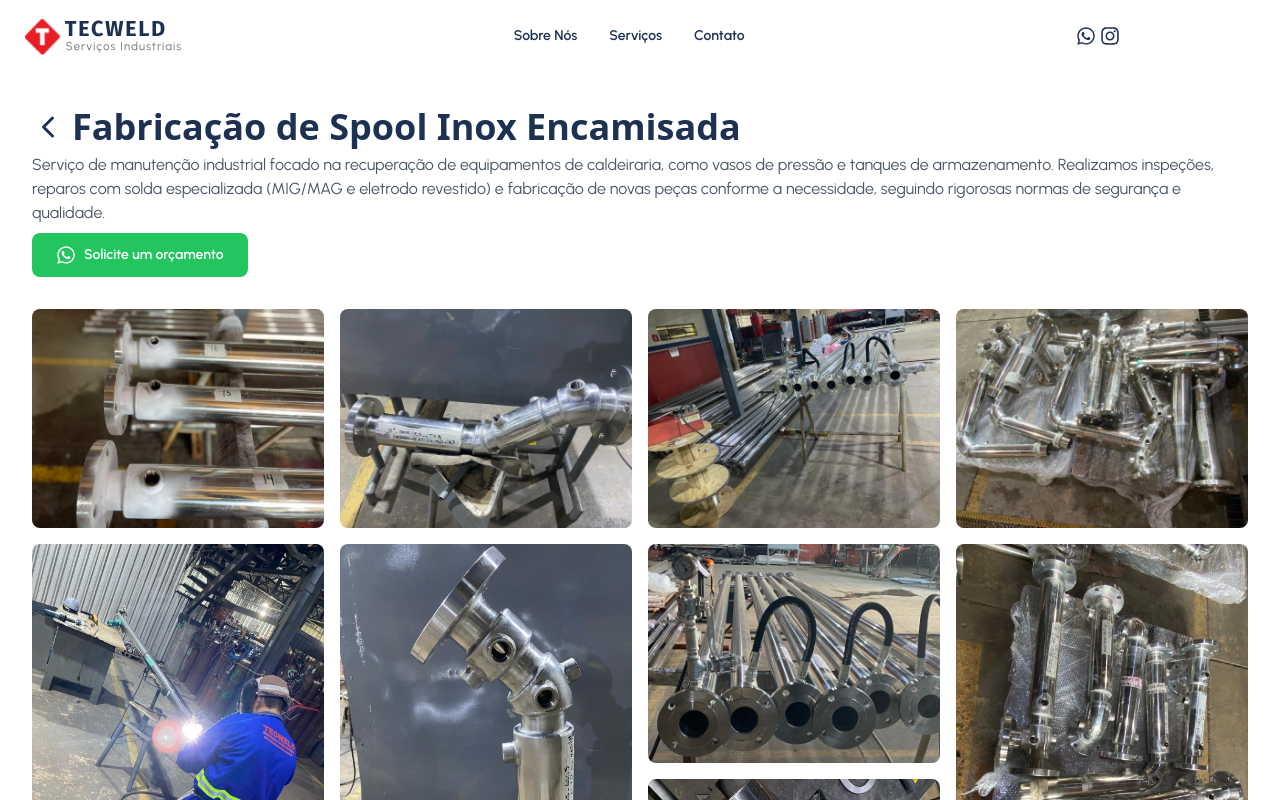
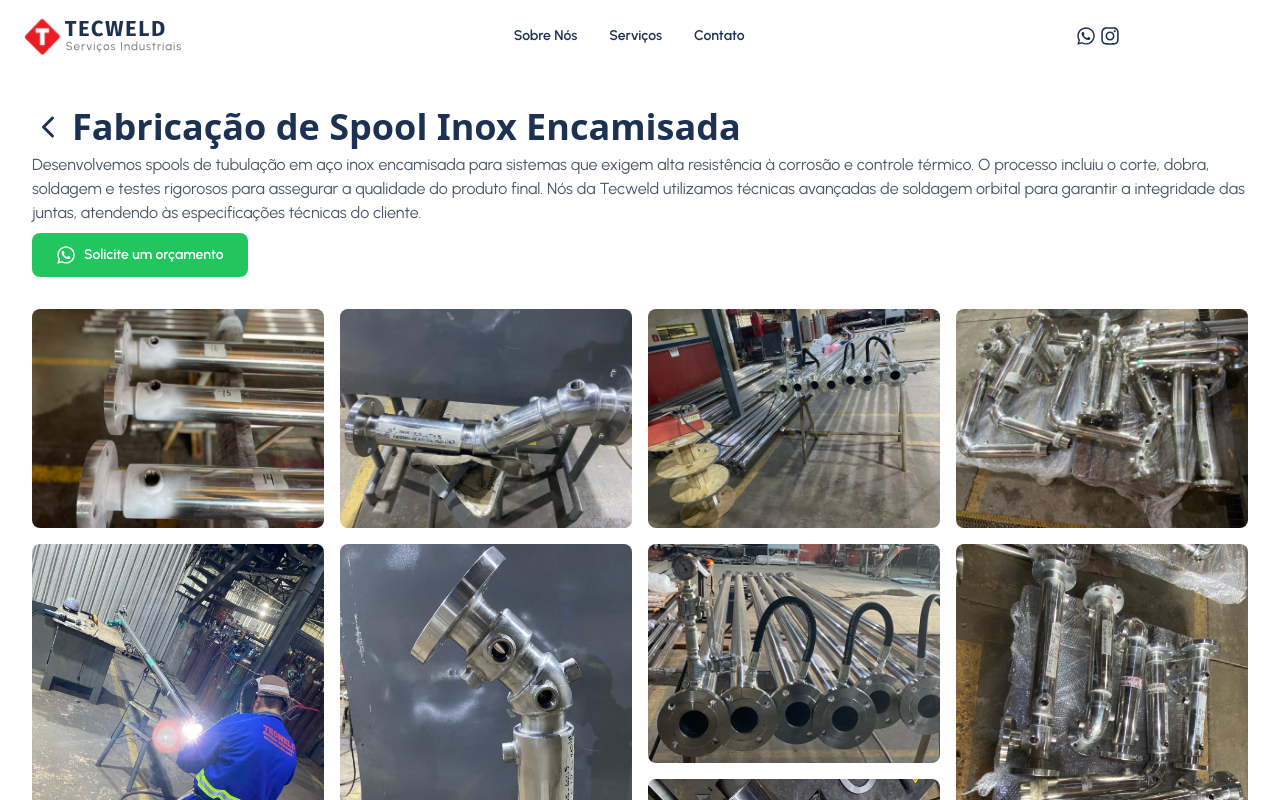
Before and after one commit to julioceno/tecweldservicos, a Next.js app: page /projects/fabricacao-spool-inox-encamisada in a window 1280 px wide. Shown: the top 800 px of the page. Built offline with nearby package versions, Linux system fonts and the light colour scheme.

Commit message:
feat: update project description for Spool Inox Encamisada to enhance clarity and detail

```diff
--- a/src/data/projects.ts
+++ b/src/data/projects.ts
@@ -13,7 +13,7 @@ export const projects = [
     image: "/projects/project-2/img-1.jpeg",
     folder: "/projects/project-2",
     paragraph:
-      "Serviço de manutenção industrial focado na recuperação de equipamentos de caldeiraria, como vasos de pressão e tanques de armazenamento. Realizamos inspeções, reparos com solda especializada (MIG/MAG e eletrodo revestido) e fabricação de novas peças conforme a necessidade, seguindo rigorosas normas de segurança e qualidade.",
+      "Desenvolvemos spools de tubulação em aço inox encamisada para sistemas que exigem alta resistência à corrosão e controle térmico. O processo incluiu o corte, dobra, soldagem e testes rigorosos para assegurar a qualidade do produto final. Nós da Tecweld utilizamos técnicas avançadas de soldagem orbital para garantir a integridade das juntas, atendendo às especificações técnicas do cliente.",
   },
   {
     id: "instalacao-linha-tubulacao-industrial",
```
